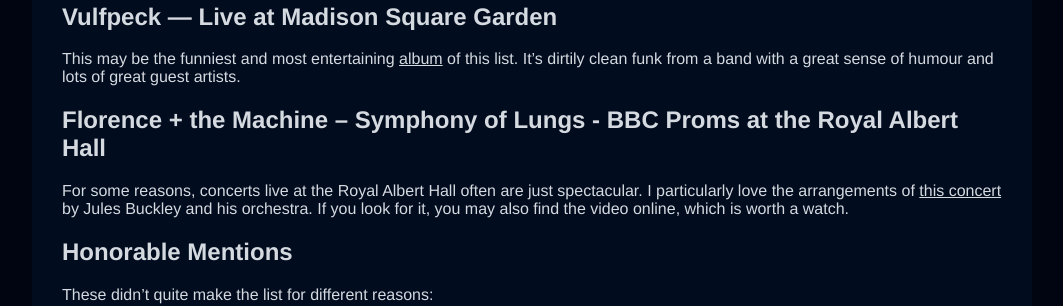
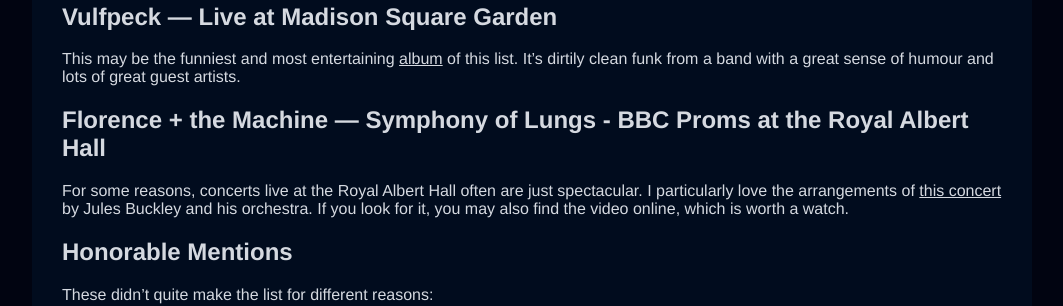
Before and after one commit to riesentoaster/valentinhuber.me, a Jekyll site: the page built from blog/random/_posts/2024-05-13-Live Albums.md, in a window 1280 px wide. Shown: the part 1215-1521 px from the top of the page, without its empty margins (108-1171 px from the left). Built offline with Jekyll 4.4.1, drawn with Linux system fonts in a browser that asks for light colours; nearby versions of some CDN libraries.

Commit message:
Fix typo

```diff
--- a/blog/random/_posts/2024-05-13-Live Albums.md
+++ b/blog/random/_posts/2024-05-13-Live Albums.md
@@ -29,7 +29,7 @@
 ## Vulfpeck — Live at Madison Square Garden
 This may be the funniest and most entertaining [album](https://en.wikipedia.org/wiki/Vulfpeck#Studio_albums_and_Live_at_Madison_Square_Garden) of this list. It's dirtily clean funk from a band with a great sense of humour and lots of great guest artists.
 
-## Florence + the Machine – Symphony of Lungs - BBC Proms at the Royal Albert Hall
+## Florence + the Machine — Symphony of Lungs - BBC Proms at the Royal Albert Hall
 For some reasons, concerts live at the Royal Albert Hall often are just spectacular. I particularly love the arrangements of [this concert](https://www.youtube.com/playlist?list=OLAK5uy_ksqzwzZ1VpB_AvJzUTk1-GqZnOmA3ZPxA) by Jules Buckley and his orchestra. If you look for it, you may also find the video online, which is worth a watch.
 
 ## Honorable Mentions
```
